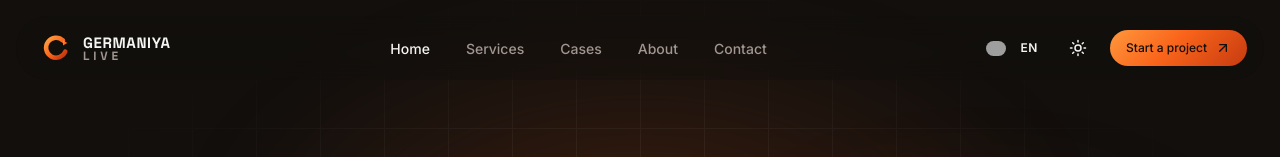
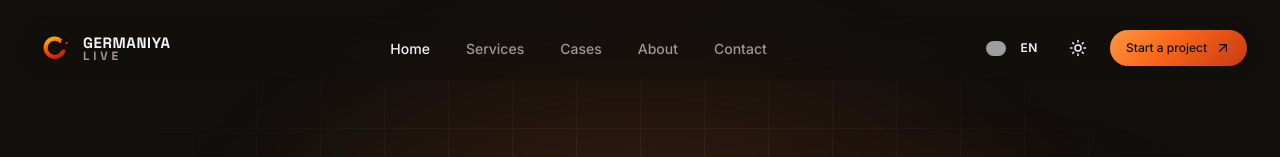
Before and after one commit to Bekmuhammad-Devoloper/GL.Yuksalish.dev, a Next.js app: page /en in a window 1280 px wide. Shown: the top 157 px of the page. Built offline with nearby package versions, Linux system fonts and the light colour scheme; grey boxes are pictures that could not be loaded.

Commit message:
feat: improved eagle logo mark SVG

```diff
--- a/components/brand/logo.tsx
+++ b/components/brand/logo.tsx
@@ -33,19 +33,19 @@ export function LogoMark({
 }) {
   return (
     <svg
-      viewBox="0 0 64 64"
+      viewBox="0 0 70 64"
       xmlns="http://www.w3.org/2000/svg"
       className={cn('h-8 w-8', className)}
       aria-hidden
     >
       <defs>
-        <linearGradient id="brandG" x1="10%" y1="10%" x2="90%" y2="90%">
-          <stop offset="0%" stopColor="hsl(28, 100%, 62%)" />
-          <stop offset="55%" stopColor="hsl(20, 95%, 54%)" />
-          <stop offset="100%" stopColor="hsl(14, 85%, 42%)" />
+        <linearGradient id="brandG" x1="30%" y1="0%" x2="70%" y2="100%">
+          <stop offset="0%" stopColor="#FFAA00" />
+          <stop offset="45%" stopColor="#FF5500" />
+          <stop offset="100%" stopColor="#CC2000" />
         </linearGradient>
       </defs>
-      {/* G shape — open ring */}
+      {/* G arc — thick rounded arc ~300° */}
       <path
         d="M44 17a20 20 0 1 0 4.7 22"
         fill="none"
@@ -53,20 +53,28 @@ export function LogoMark({
         strokeWidth="9"
         strokeLinecap="round"
       />
-      {/* G inner crossbar */}
+      {/* G crossbar */}
       <path
         d="M34 32h12"
         stroke={monochrome ? 'currentColor' : 'url(#brandG)'}
         strokeWidth="9"
         strokeLinecap="round"
       />
-      {/* eagle beak — assertive triangle */}
+      {/* Eagle head silhouette in G opening */}
       <path
-        d="M44 17l9 5-9 5z"
-        fill={monochrome ? 'currentColor' : 'url(#brandG)'}
+        d="M44 17
+           C 46 10 58 11 60 19
+           L 67 23
+           L 61 29
+           C 56 27 51 30 49 34
+           C 48 37 49 39 49 39
+           C 47 37 44 34 44 31
+           C 44 24 43 22 44 17 Z"
+        fill={monochrome ? 'currentColor' : '#1A0800'}
       />
-      {/* eye notch */}
-      <circle cx="40" cy="22" r="1.5" fill="hsl(20, 14%, 8%)" />
+      {/* Eagle eye */}
+      <circle cx="56" cy="21" r="2.2" fill={monochrome ? 'white' : '#FF9900'} />
+      <circle cx="56" cy="21" r="1.1" fill={monochrome ? 'currentColor' : '#1A0800'} />
     </svg>
   );
 }
```
